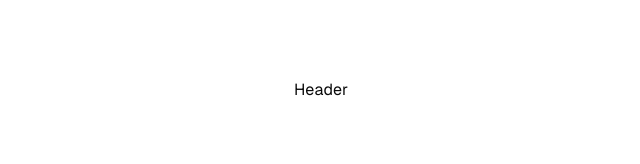
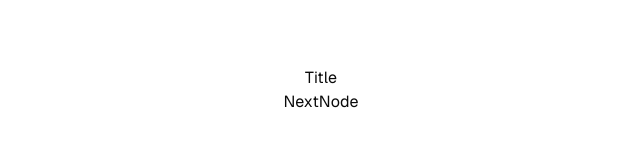
Before and after one commit to sacrwist/blog, a Next.js app: page / in a window 1280 px wide. Shown: the top 164 px of the page, without its empty margins (319-959 px from the left). Built offline with nearby package versions, Linux system fonts and the light colour scheme.

Commit message:
✨ Header

```diff
--- a/src/features/common/components/Header.tsx
+++ b/src/features/common/components/Header.tsx
@@ -1,3 +1,23 @@
+import Link from 'next/link';
+
 export const Header = () => {
-  return <div className="text-2xl">Header</div>;
+  return (
+    <header className="flex flex-col items-center pt-8">
+      <h1 className="text-4xl">Title</h1>
+      <nav className="pt-4">
+        <ul className="flex gap-2">
+          <li>
+            <Link href="/" className="block p-2 text-xl">
+              Next
+            </Link>
+          </li>
+          <li>
+            <Link href="/" className="block p-2 text-xl">
+              Node
+            </Link>
+          </li>
+        </ul>
+      </nav>
+    </header>
+  );
 };
```
